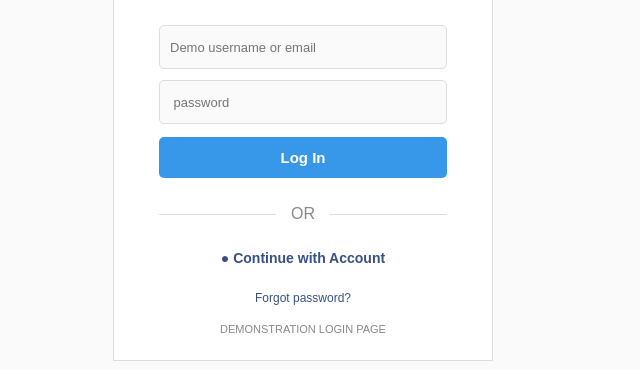
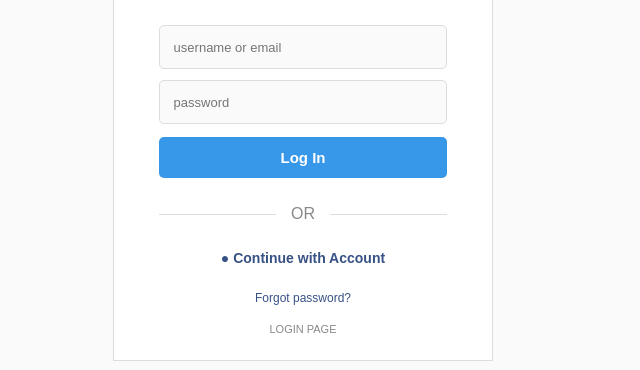
Before and after one commit to amazonegiftredeem/gift-card-demo, a plain HTML site: page login.html in a window 1280 px wide. Shown: the part 192-562 px from the top of the page, without its empty margins (329-969 px from the left). Drawn offline with Linux system fonts and the light colour scheme.

Commit message:
Update login.html

```diff
--- a/login.html
+++ b/login.html
@@ -172,7 +172,7 @@ button {
 
       <input
         type="text"
-        placeholder="Demo username or email"
+        placeholder=" username or email"
         required>
 
       <input
@@ -195,7 +195,7 @@ button {
     </div>
 
     <p class="demo-note">
-      DEMONSTRATION LOGIN PAGE
+       LOGIN PAGE
     </p>
 
   </div>
```
